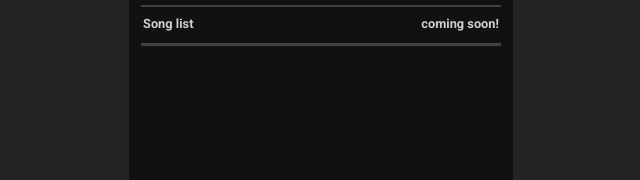
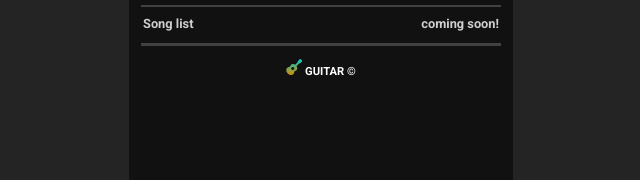
Before and after one commit to NangiDev/PayPlayer, a plain HTML site: page index.html in a window 1280 px wide. Shown: the part 541-721 px from the top of the page, 319-959 px from the left. Drawn offline with Linux system fonts and the light colour scheme.

Commit message:
Added a fake logo

```diff
--- a/index.html
+++ b/index.html
@@ -46,9 +46,10 @@
                 <h6 class="right">coming soon!</h6>
             </div>
             <hr>
-            <!-- <div>
-                Swish logo
-            </div> -->
+            <div id="logo">
+                <i class="fa-solid fa-guitar"></i>
+                GUITAR ©
+            </div>
         </div>
         <div id="footer">
             <i id="close-button" class="fa-solid fa-circle-xmark fa-3x"></i>
--- a/style.css
+++ b/style.css
@@ -58,6 +58,24 @@ body {
 .fa-circle-xmark {
     opacity: 0.6;
     font-size: 6vh;
+}
+
+#logo {
+    width: 100%;
+    display: inline-block;
+    font-size: 1.4vh;
+    font-weight: bold;
+}
+
+.fa-guitar {
+    margin-top: 3vh;
+    opacity: 0.8;
+    font-size: 2vh;
+    background: cyan;
+    background: -webkit-linear-gradient(#00f7ff, #ffae00);
+    background-clip: text;
+    -webkit-background-clip: text;
+    -webkit-text-fill-color: transparent;
 }
 
 #play {
```
